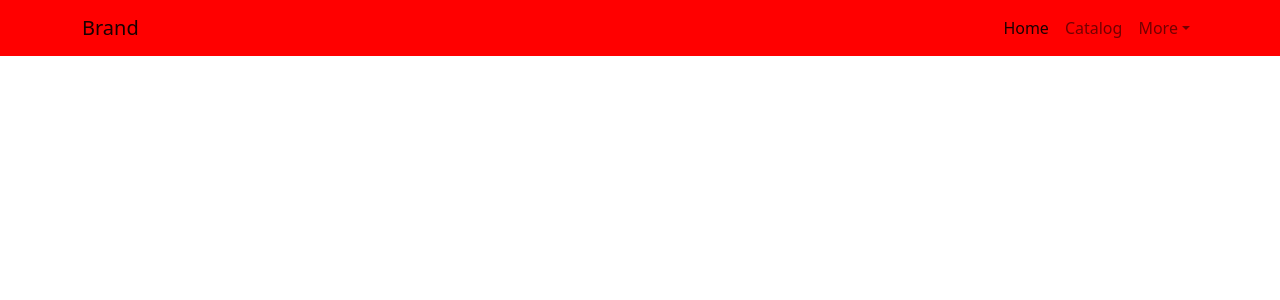
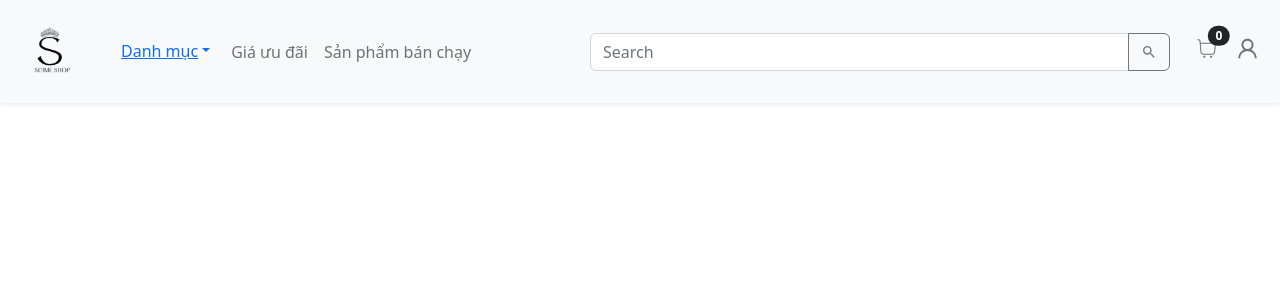
Before and after one commit to nguyen-huu-thang/shop-frontend, a React (Create React App) app: page / in a window 1280 px wide. Shown: the top 300 px of the page. Built offline with nearby package versions, Linux system fonts and the light colour scheme.

Commit message:
update lai chut

```diff
--- a/src/App.js
+++ b/src/App.js
@@ -14,6 +14,8 @@
 
 // export default App;
 
+
+
 // thiết kế theo hướng bootstrap css
 import React from "react";
 import Navbar1 from "./components/navbar1";
--- a/src/components/navbar1.js
+++ b/src/components/navbar1.js
@@ -1,31 +1,104 @@
-import React from "react";
-import { Navbar, Nav, Container, NavDropdown } from "react-bootstrap";
-import '../App.css';
+import React, { useState } from "react";
+import Logo from "../assets/logo1.png";
+import { MdSearch } from "react-icons/md";
+import { CiShoppingCart } from "react-icons/ci";
+import { AiOutlineUser } from "react-icons/ai";
+import {
+  Navbar,
+  Nav,
+  Container,
+  Dropdown,
+  InputGroup,
+  FormControl,
+  Button,
+  Offcanvas,
+} from "react-bootstrap";
 
+function CustomNavbar() {
+  const [sidebarVisible, setSidebarVisible] = useState(false);
 
-function Navbar1() {
   return (
-    <Navbar expand="lg" className="custom-navbar clean-navbar" fixed="top">
-      <Container>
-        <Navbar.Brand href="#">Brand</Navbar.Brand>
+    <Navbar bg="light" expand="lg" fixed="top" className="shadow-sm">
+      <Container fluid>
+        {/* Logo */}
+        <Navbar.Brand href="/">
+          <img src={Logo} alt="Logo" style={{ width: "80px" }} />
+        </Navbar.Brand>
+
+        {/* Toggle button for responsive */}
         <Navbar.Toggle aria-controls="navbarScroll" />
+
         <Navbar.Collapse id="navbarScroll">
-          <Nav className="ms-auto" navbarScroll>
-            <Nav.Link href="index.html" className="active">
-              Home
+          {/* Links */}
+          <Nav className="me-auto">
+            <Dropdown>
+              <Dropdown.Toggle variant="link" id="dropdown-basic">
+                Danh mục
+              </Dropdown.Toggle>
+              <Dropdown.Menu>
+                {[
+                  "Thời trang",
+                  "Giày dép - Túi sách",
+                  "Điện tử - Công nghệ",
+                  "Sức khỏe - Làm đẹp",
+                  "Đồ gia dụng",
+                  "Đồ trang trí",
+                  "Mẹ và bé",
+                  "Sách - Văn phòng phẩm",
+                ].map((item, idx) => (
+                  <Dropdown.Item key={idx} href="/">
+                    {item}
+                  </Dropdown.Item>
+                ))}
+              </Dropdown.Menu>
+            </Dropdown>
+            <Nav.Link href="/">Giá ưu đãi</Nav.Link>
+            <Nav.Link href="/">Sản phẩm bán chạy</Nav.Link>
+          </Nav>
+
+          {/* Search Input */}
+          <InputGroup className="w-50 me-3">
+            <FormControl placeholder="Search" />
+            <Button variant="outline-secondary">
+              <MdSearch />
+            </Button>
+          </InputGroup>
+
+          {/* Cart and User */}
+          <Nav>
+            <Nav.Link onClick={() => setSidebarVisible(true)}>
+              <div className="position-relative d-inline-block">
+                <CiShoppingCart size={25} />
+                <span
+                  className="position-absolute top-0 start-100 translate-middle badge rounded-pill bg-dark"
+                  style={{ fontSize: "0.75rem" }}
+                >
+                  0
+                </span>
+              </div>
             </Nav.Link>
-            <Nav.Link href="catalog-page.html">Catalog</Nav.Link>
-            <NavDropdown title="More" id="navbarScrollingDropdown">
-              <NavDropdown.Item href="#action1">Option 1</NavDropdown.Item>
-              <NavDropdown.Item href="#action2">Option 2</NavDropdown.Item>
-              <NavDropdown.Divider />
-              <NavDropdown.Item href="#action3">Separated link</NavDropdown.Item>
-            </NavDropdown>
+            <Nav.Link>
+              <AiOutlineUser size={25} />
+            </Nav.Link>
           </Nav>
         </Navbar.Collapse>
       </Container>
+
+      {/* Sidebar for Cart */}
+      <Offcanvas
+        show={sidebarVisible}
+        onHide={() => setSidebarVisible(false)}
+        placement="end"
+      >
+        <Offcanvas.Header closeButton>
+          <Offcanvas.Title>Giỏ hàng của bạn</Offcanvas.Title>
+        </Offcanvas.Header>
+        <Offcanvas.Body>
+          <p>Danh sách sản phẩm...</p>
+        </Offcanvas.Body>
+      </Offcanvas>
     </Navbar>
   );
 }
 
-export default Navbar1;
+export default CustomNavbar;
```
